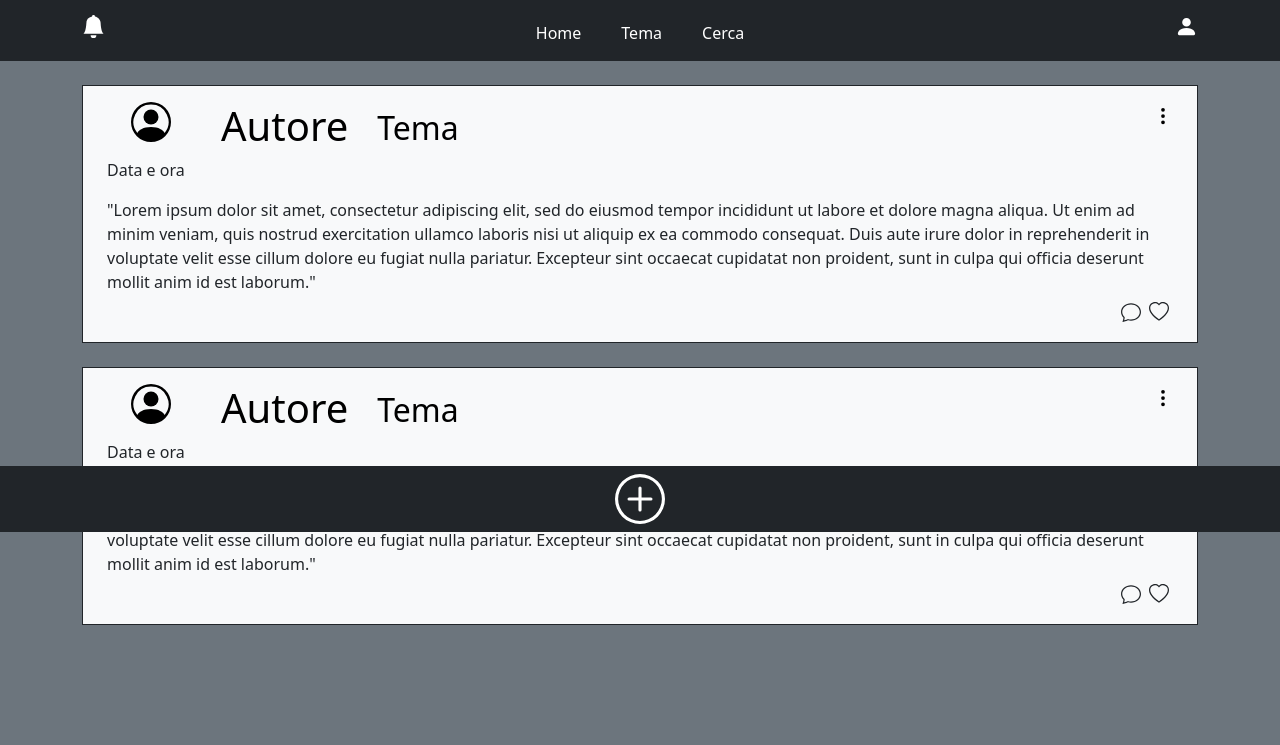
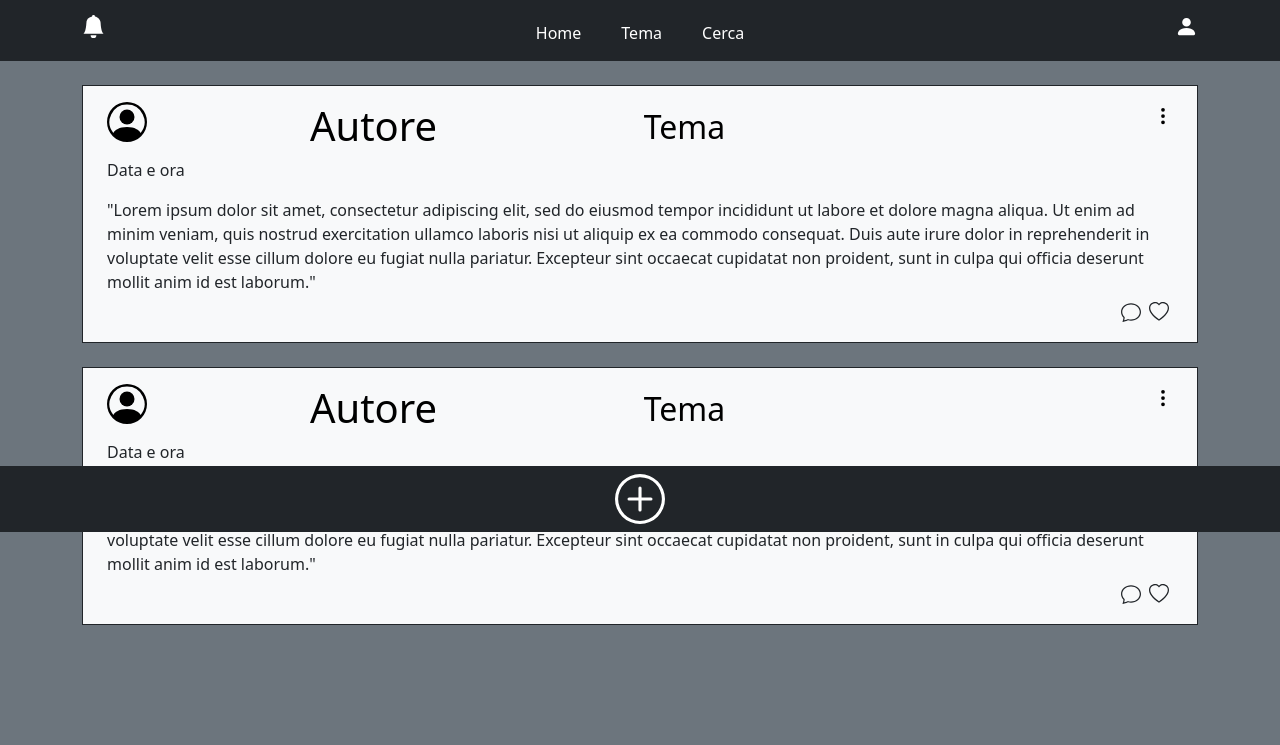
Before and after one commit to Fracarlucci/OnTopic, a PHP site: page /html/index.html in a window 1280 px wide. Shown: the part 268-1013 px from the top of the page. Run offline with PHP 8.4, Linux system fonts and the light colour scheme.

Commit message:
Minor fix

```diff
--- a/src/css/style.css
+++ b/src/css/style.css
@@ -34,5 +34,5 @@ body>footer {
 
 section h2 {
     position: relative;
-    top: 13%;
+    top: 10%;
 }
--- a/src/html/index.html
+++ b/src/html/index.html
@@ -64,12 +64,12 @@
 
         <div class="container">
             <div class="row">
-                <div class="col-12 col-8">
+                <div class="col-12">
                     <section class="bg-light border border-dark my-4 px-4 py-3">
                         <header>
                             <div class="d-flex flex-row">
                                 <!-- User icon -->
-                                <div class="d-flex justify-content-center col-1">
+                                <div class="d-flex justify-content-start col-1">
                                     <a href="#">
                                         <svg xmlns="http://www.w3.org/2000/svg" width="40" height="40" fill="currentColor" class="bi bi-person-circle" viewBox="0 0 16 16">
                                             <path d="M11 6a3 3 0 1 1-6 0 3 3 0 0 1 6 0z"/>
@@ -77,18 +77,20 @@
                                         </svg>
                                     </a>
                                 </div>
-                                <div class="d-flex justify-content-center col-2">
+                                <!-- Username -->
+                                <div class="d-flex justify-content-center col-4">
                                     <a href="#">
                                         <h1>Autore</h1>
                                     </a>
                                 </div>
-                                <div class="d-flex justify-content-center col-1">
+                                <!-- Theme -->
+                                <div class="d-flex justify-content-center col-3">
                                     <a href="#">
                                         <h2>Tema</h2>
                                     </a>
                                 </div>
                                 <!-- Dots icon -->
-                                <div class="d-flex justify-content-end col-8">
+                                <div class="d-flex justify-content-end col-4">
                                     <a href="#">
                                         <svg xmlns="http://www.w3.org/2000/svg" width="20" height="20" fill="currentColor" class="bi bi-three-dots-vertical" viewBox="0 0 16 16">
                                             <path d="M9.5 13a1.5 1.5 0 1 1-3 0 1.5 1.5 0 0 1 3 0zm0-5a1.5 1.5 0 1 1-3 0 1.5 1.5 0 0 1 3 0zm0-5a1.5 1.5 0 1 1-3 0 1.5 1.5 0 0 1 3 0z"/>
@@ -122,7 +124,7 @@
                         <header>
                             <div class="d-flex flex-row">
                                 <!-- User icon -->
-                                <div class="d-flex justify-content-center col-1">
+                                <div class="d-flex justify-content-start col-1">
                                     <a href="#">
                                         <svg xmlns="http://www.w3.org/2000/svg" width="40" height="40" fill="currentColor" class="bi bi-person-circle" viewBox="0 0 16 16">
                                             <path d="M11 6a3 3 0 1 1-6 0 3 3 0 0 1 6 0z"/>
@@ -130,18 +132,18 @@
                                         </svg>
                                     </a>
                                 </div>
-                                <div class="d-flex justify-content-center col-2">
+                                <div class="d-flex justify-content-center col-4">
                                     <a href="#">
                                         <h1>Autore</h1>
                                     </a>
                                 </div>
-                                <div class="d-flex justify-content-center col-1">
+                                <div class="d-flex justify-content-center col-3">
                                     <a href="#">
                                         <h2>Tema</h2>
                                     </a>
                                 </div>
                                 <!-- Dots icon -->
-                                <div class="d-flex justify-content-end col-8">
+                                <div class="d-flex justify-content-end col-4">
                                     <a href="#">
                                         <svg xmlns="http://www.w3.org/2000/svg" width="20" height="20" fill="currentColor" class="bi bi-three-dots-vertical" viewBox="0 0 16 16">
                                             <path d="M9.5 13a1.5 1.5 0 1 1-3 0 1.5 1.5 0 0 1 3 0zm0-5a1.5 1.5 0 1 1-3 0 1.5 1.5 0 0 1 3 0zm0-5a1.5 1.5 0 1 1-3 0 1.5 1.5 0 0 1 3 0z"/>
```
